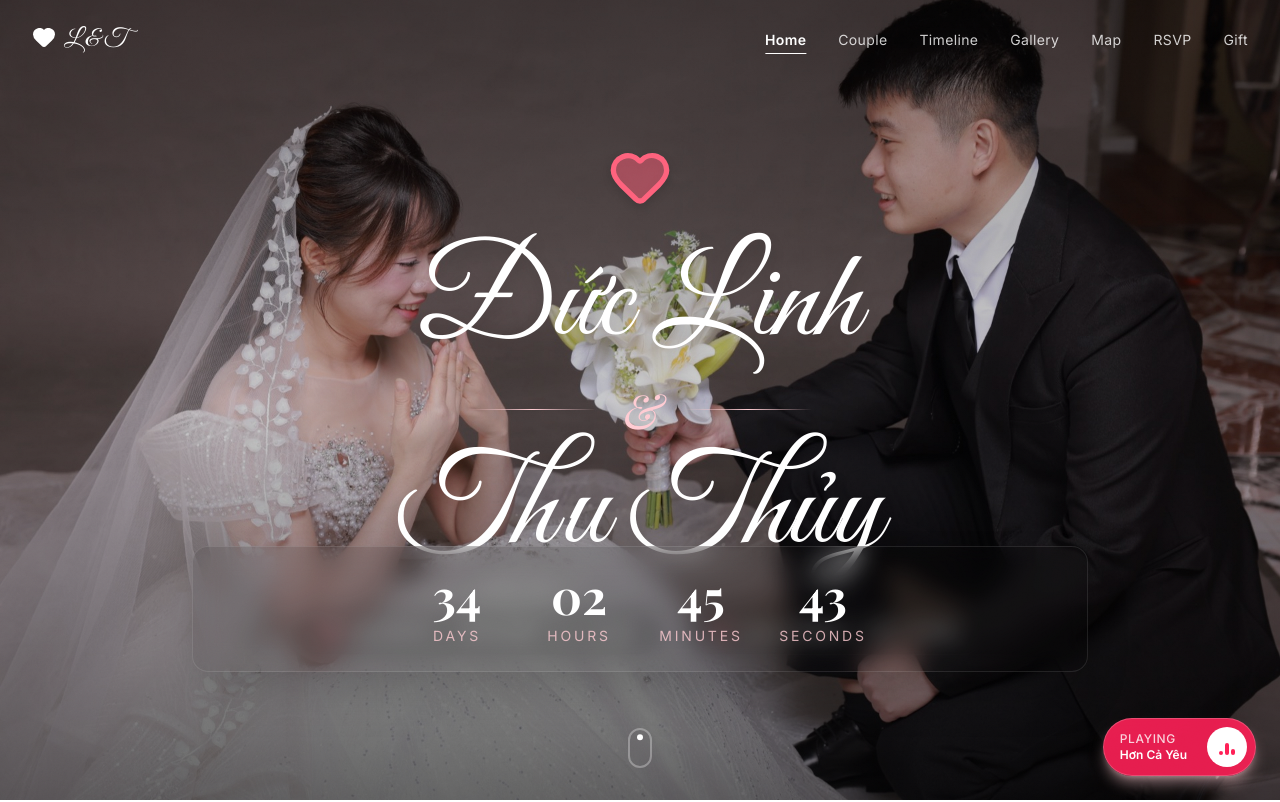
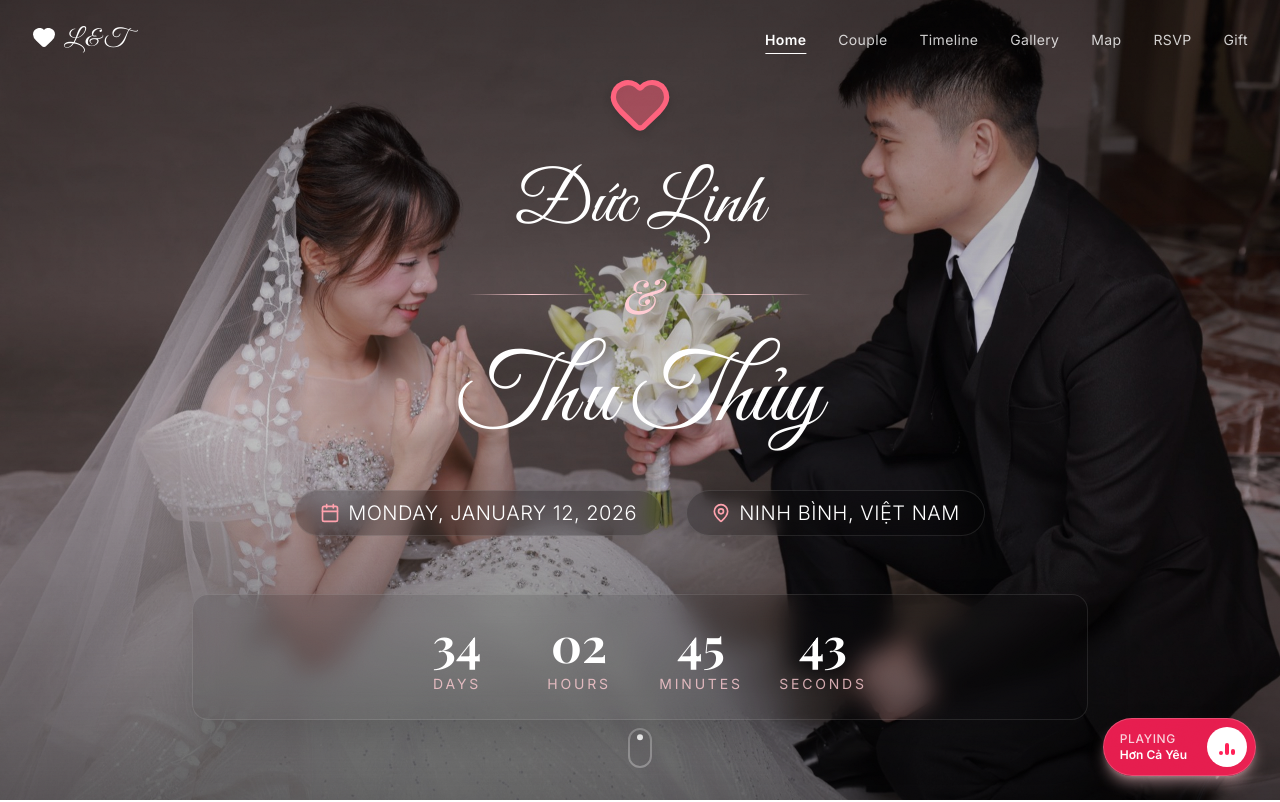
Before and after one commit to Xunino/wedding, a React (Vite) app in the folder app/: page / in a window 1280 px wide. Shown: the top 802 px of the page. Built offline with nearby package versions, Linux system fonts and the light colour scheme; a web font is replaced by a local one.

Commit message:
Update UI

```diff
--- a/app/src/components/Couple.jsx
+++ b/app/src/components/Couple.jsx
@@ -30,6 +30,7 @@ const CoupleProfile = ({ fatherName, motherName, address, name, role, image, des
                     <img
                         src={image}
                         alt={name}
+                        loading="lazy"
                         className="w-full h-full object-cover transition-transform duration-700 group-hover:scale-110"
                     />
 
--- a/app/src/components/Hero.jsx
+++ b/app/src/components/Hero.jsx
@@ -36,6 +36,7 @@ export default function Hero({ weddingDetails }) {
                 style={{
                     backgroundImage: `url(${weddingDetails.heroImage})`,
                     y: y1,
+                    willChange: "transform"
                 }}
             />
 
@@ -45,24 +46,24 @@ export default function Hero({ weddingDetails }) {
             {/* Content */}
             <motion.div
                 style={{ opacity }}
-                className="relative h-full flex flex-col items-center justify-center text-white px-4 text-center"
+                className="relative h-full flex flex-col items-center justify-center text-white px-4 text-center pb-32 md:pb-40 lg:pb-48"
             >
-                <div className="space-y-4 md:space-y-8 w-full max-w-4xl">
+                <div className="space-y-4 md:space-y-6 w-full max-w-4xl relative z-20">
                     <motion.div
                         initial={{ opacity: 0, scale: 0.8 }}
                         animate={{ opacity: 1, scale: 1 }}
                         transition={{ duration: 1, ease: "easeOut" }}
-                        className="mb-4 md:mb-8"
+                        className="mb-4 md:mb-6"
                     >
                         <Heart className="w-12 h-12 md:w-16 md:h-16 mx-auto text-rose-400 fill-rose-400/50 animate-pulse drop-shadow-lg" />
                     </motion.div>
 
-                    <div className="space-y-2 md:space-y-4">
+                    <div className="space-y-2 md:space-y-3">
                         <motion.h1
                             initial={{ opacity: 0, y: 50 }}
                             animate={{ opacity: 1, y: 0 }}
                             transition={{ duration: 1, delay: 0.3, ease: "easeOut" }}
-                            className="text-5xl sm:text-6xl md:text-8xl lg:text-9xl font-script drop-shadow-xl"
+                            className="text-5xl sm:text-6xl md:text-6xl lg:text-7xl font-script drop-shadow-xl leading-tight"
                         >
                             {weddingDetails.groomName}
                         </motion.h1>
@@ -71,7 +72,7 @@ export default function Hero({ weddingDetails }) {
                             initial={{ opacity: 0, scaleX: 0 }}
                             animate={{ opacity: 1, scaleX: 1 }}
                             transition={{ duration: 1, delay: 0.6 }}
-                            className="flex items-center justify-center gap-4 md:gap-6 my-2 md:my-4"
+                            className="flex items-center justify-center gap-4 md:gap-6 my-4 md:my-5"
                         >
                             <div className="h-px w-10 md:w-32 bg-gradient-to-r from-transparent via-rose-200 to-transparent"></div>
                             <span className="text-3xl md:text-5xl font-serif italic text-rose-200">&</span>
@@ -82,7 +83,7 @@ export default function Hero({ weddingDetails }) {
                             initial={{ opacity: 0, y: -50 }}
                             animate={{ opacity: 1, y: 0 }}
                             transition={{ duration: 1, delay: 0.9, ease: "easeOut" }}
-                            className="text-5xl sm:text-6xl md:text-8xl lg:text-9xl font-script drop-shadow-xl"
+                            className="text-5xl sm:text-6xl md:text-7xl lg:text-8xl font-script drop-shadow-xl leading-tight"
                         >
                             {weddingDetails.brideName}
                         </motion.h1>
@@ -117,7 +118,7 @@ export default function Hero({ weddingDetails }) {
                     initial={{ opacity: 0, y: 50 }}
                     animate={{ opacity: 1, y: 0 }}
                     transition={{ duration: 0.8, delay: 1.5 }}
-                    className="absolute bottom-24 md:bottom-32 w-full px-4"
+                    className="absolute bottom-24 md:bottom-20 w-full px-4 z-20"
                 >
                     <div className="flex flex-wrap justify-center gap-3 md:gap-8 bg-black/10 backdrop-blur-md py-4 md:py-6 px-4 md:px-10 rounded-2xl border border-white/10 mx-auto max-w-[90%] md:max-w-4xl shadow-2xl">
                         {[
--- a/app/src/components/RSVP.jsx
+++ b/app/src/components/RSVP.jsx
@@ -13,13 +13,13 @@ const INITIAL_WISHES = [
 ];
 
 const FloatingParticles = () => {
-    // Generate random particles (increased count and speed)
-    const particles = Array.from({ length: 15 }).map((_, i) => ({
+    // Generate random particles (reduced count for mobile performance)
+    const particles = Array.from({ length: 12 }).map((_, i) => ({
         id: i,
-        size: Math.random() * 40 + 10, // 10-50px (smaller but more)
-        x: Math.random() * 100,
-        duration: Math.random() * 8 + 30, // 5-13s (faster)
-        delay: Math.random() * 2
+        size: Math.random() * 30 + 10, // Slightly smaller
+        initialX: Math.random() * 100,
+        duration: Math.random() * 10 + 20, // Slower, smoother
+        delay: Math.random() * 5
     }));
 
     return (
@@ -31,31 +31,32 @@ const FloatingParticles = () => {
                     style={{
                         width: p.size,
                         height: p.size,
-                        left: `${p.x}%`,
-                        top: '110%',
+                        left: `${p.initialX}%`,
+                        top: '110%', // Start below screen
+                        willChange: 'transform, opacity',
                     }}
                     animate={{
-                        top: '-10%',
-                        x: ['-10px', '10px', '-10px'],
+                        y: '-120vh', // Move up using transform
+                        x: ['-20px', '20px', '-20px'], // Horizontal drift
                         opacity: [0, 0.6, 0],
                         scale: [0.8, 1.2, 0.8]
                     }}
                     transition={{
-                        top: {
+                        y: {
                             duration: p.duration,
                             repeat: Infinity,
                             ease: "linear",
                             delay: p.delay
                         },
                         x: {
-                            duration: 3,
+                            duration: 5,
                             repeat: Infinity,
                             ease: "easeInOut"
                         },
                         opacity: {
                             duration: p.duration,
                             repeat: Infinity,
-                            times: [0, 0.5, 1],
+                            times: [0, 0.2, 0.9],
                             ease: "linear",
                             delay: p.delay
                         },
@@ -73,12 +74,12 @@ const FloatingParticles = () => {
 
 // New Sparkle Effect
 const Sparkles = () => {
-    const sparkles = Array.from({ length: 20 }).map((_, i) => ({
+    const sparkles = Array.from({ length: 15 }).map((_, i) => ({
         id: i,
-        x: Math.random() * 100,
-        y: Math.random() * 100,
+        initialX: Math.random() * 100,
+        initialY: Math.random() * 100,
         size: Math.random() * 2 + 1,
-        duration: Math.random() * 2 + 1,
+        duration: Math.random() * 2 + 2,
         delay: Math.random() * 2
     }));
 
@@ -91,8 +92,9 @@ const Sparkles = () => {
                     style={{
                         width: s.size,
                         height: s.size,
-                        left: `${s.x}%`,
-                        top: `${s.y}%`,
+                        left: `${s.initialX}%`,
+                        top: `${s.initialY}%`,
+                        willChange: 'transform, opacity'
                     }}
                     animate={{
                         opacity: [0, 1, 0],
```
